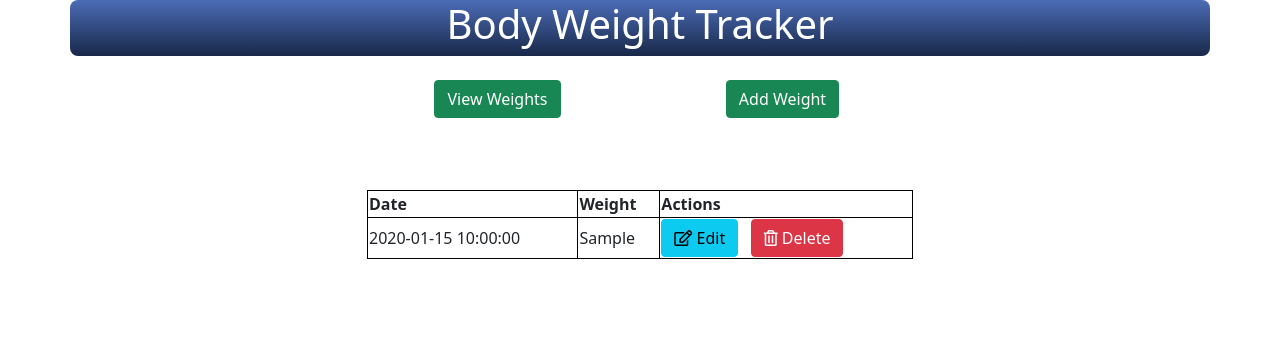
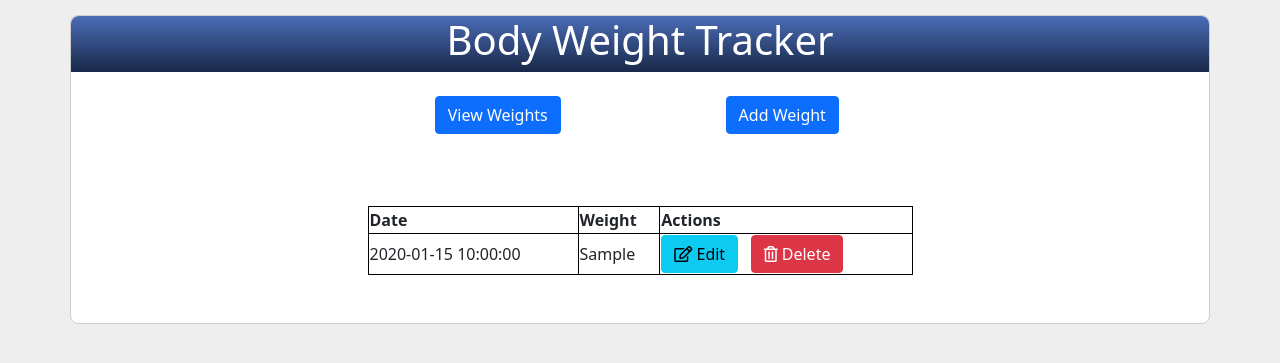
Before and after one commit to jaedmisten/body-weight-tracker, a PHP site: page /viewWeights.php in a window 1280 px wide. Shown: the top 363 px of the page. Run offline with PHP 8.4, Linux system fonts and the light colour scheme; tables that the repository leaves empty or names only in its code hold one stand-in row (values such as "Sample post").

Commit message:
Added border around site container. Changed body background color to gray. Bootstrap container background color updated to stay white. Changed header buttons color to blue.

```diff
--- a/docs/log.txt
+++ b/docs/log.txt
@@ -77,3 +77,8 @@ Need to add input validation before being able to submit on the edit weight reco
 Added input validation to edit modal input fields before submit button is enabled.
 
 Updated header to use blue gradient and removed underline from link.
+
+
+7/31/21: Added border around site container.
+Changed background-color of body to gray (#eee) and kept bootstrap container background-color white.
+Changed color of header buttons from green to blue (bootstrap primary).
--- a/public/css/styles.css
+++ b/public/css/styles.css
@@ -1,5 +1,22 @@
 .center {
     text-align: center;
+}
+
+body {
+    background-color: #eee;
+}
+
+.container {
+    border: 1px solid #ccc;
+    border-radius:8px;
+    background-color: #fff;
+    margin-top: 15px;
+}
+
+.header {
+    border-top-left-radius: 8px;
+    border-top-right-radius: 8px;
+    background: linear-gradient(180deg, #4b6cb7 0%, #182848 100%);
 }
 
 .site-title {
@@ -11,11 +28,6 @@ a.site-title:hover {
     color: #fff;
 }
 
-.header {
-    border-radius: 8px;
-    background: linear-gradient(180deg, #4b6cb7 0%, #182848 100%);
-}
-
 #weights-table, th, td {
     border: 1px solid black;
 }
--- a/public/header.php
+++ b/public/header.php
@@ -29,6 +29,6 @@
 </div>
 <br>
 <div class="row center">
-    <div class="col-md-3 offset-md-3"><a type="button" class="btn btn-success" href="viewWeights.php">View Weights</a></div>
-    <div class="col-md-3"><a type="button" class="btn btn-success" href="addWeightForm.php">Add Weight</a></div>
+    <div class="col-md-3 offset-md-3"><a type="button" class="btn btn-primary" href="viewWeights.php">View Weights</a></div>
+    <div class="col-md-3"><a type="button" class="btn btn-primary" href="addWeightForm.php">Add Weight</a></div>
 </div>
--- a/public/viewWeights.php
+++ b/public/viewWeights.php
@@ -83,7 +83,7 @@
                     <button type="button" class="btn-close" data-bs-dismiss="modal" aria-label="Close"></button>
                 </div>
                 <div class="modal-body">
-                    <p>To edit this weight record, update the appropriate field and click Submit.
+                    <p>To edit this weight record, update the appropriate fields and then click the Submit button.
                         <br>
                         <div class="row mb-3">
                             <label for="datetimepicker" class="col-sm-8 col-form-label">Date and Time (YYYY/MM/DD HH:MM):</label>
```
